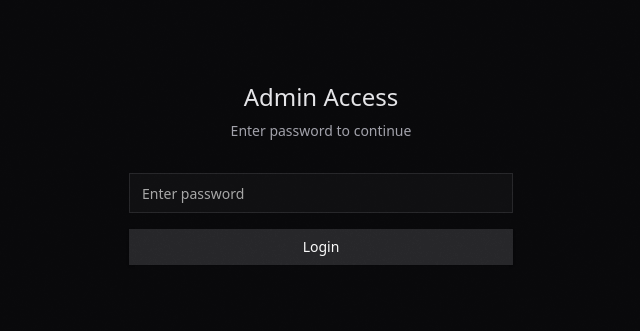
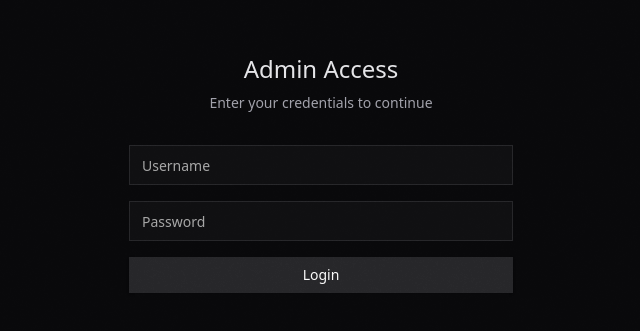
Before and after one commit to shreyashsng/shreyash., a Next.js app: page /login in a window 1280 px wide. Shown: the part 227-558 px from the top of the page, without its empty margins (319-959 px from the left). Built offline with nearby package versions, Linux system fonts and the light colour scheme.

Commit message:
fixed auth

```diff
--- a/app/api/auth/route.ts
+++ b/app/api/auth/route.ts
@@ -3,9 +3,9 @@ import { cookies } from "next/headers"
 
 export async function POST(request: Request) {
   try {
-    const { password } = await request.json()
+    const { username, password } = await request.json()
 
-    if (password === process.env.ADMIN_PASSWORD) {
+    if (username === process.env.ADMIN_ID && password === process.env.ADMIN_PASSWORD) {
       // Set auth cookie
       cookies().set('is_admin', 'true', {
         httpOnly: true,
--- a/app/login/page.tsx
+++ b/app/login/page.tsx
@@ -7,7 +7,10 @@ import { Input } from "@/components/ui/input"
 import { Loader2 } from "lucide-react"
 
 export default function LoginPage() {
-  const [password, setPassword] = useState("")
+  const [credentials, setCredentials] = useState({
+    username: "",
+    password: ""
+  })
   const [isLoading, setIsLoading] = useState(false)
   const [error, setError] = useState("")
   const router = useRouter()
@@ -21,16 +24,16 @@ export default function LoginPage() {
       const response = await fetch("/api/auth", {
         method: "POST",
         headers: { "Content-Type": "application/json" },
-        body: JSON.stringify({ password }),
+        body: JSON.stringify(credentials),
       })
 
       if (!response.ok) {
-        throw new Error("Invalid password")
+        throw new Error("Invalid credentials")
       }
 
       router.push("/admin")
     } catch (error) {
-      setError("Invalid password")
+      setError("Invalid username or password")
     } finally {
       setIsLoading(false)
     }
@@ -41,19 +44,31 @@ export default function LoginPage() {
       <div className="w-full max-w-sm space-y-8">
         <div className="text-center">
           <h2 className="text-2xl font-medium text-zinc-200">Admin Access</h2>
-          <p className="text-sm text-zinc-400 mt-2">Enter password to continue</p>
+          <p className="text-sm text-zinc-400 mt-2">Enter your credentials to continue</p>
         </div>
 
         <form onSubmit={handleLogin} className="space-y-4">
+          <div className="space-y-4">
+            <div>
+              <Input
+                type="text"
+                value={credentials.username}
+                onChange={(e) => setCredentials(prev => ({ ...prev, username: e.target.value }))}
+                className="bg-zinc-900/50 border-zinc-800"
+                placeholder="Username"
+                required
+              />
+            </div>
             <div>
               <Input
                 type="password"
-              value={password}
-              onChange={(e) => setPassword(e.target.value)}
+                value={credentials.password}
+                onChange={(e) => setCredentials(prev => ({ ...prev, password: e.target.value }))}
                 className="bg-zinc-900/50 border-zinc-800"
-              placeholder="Enter password"
+                placeholder="Password"
                 required
               />
+            </div>
             {error && (
               <p className="text-sm text-red-500 mt-2">{error}</p>
             )}
```
Also changed, not shown: 1 other file (tests, documents, lock files or other folders). Lines whose indentation alone changed are shown as unchanged.
